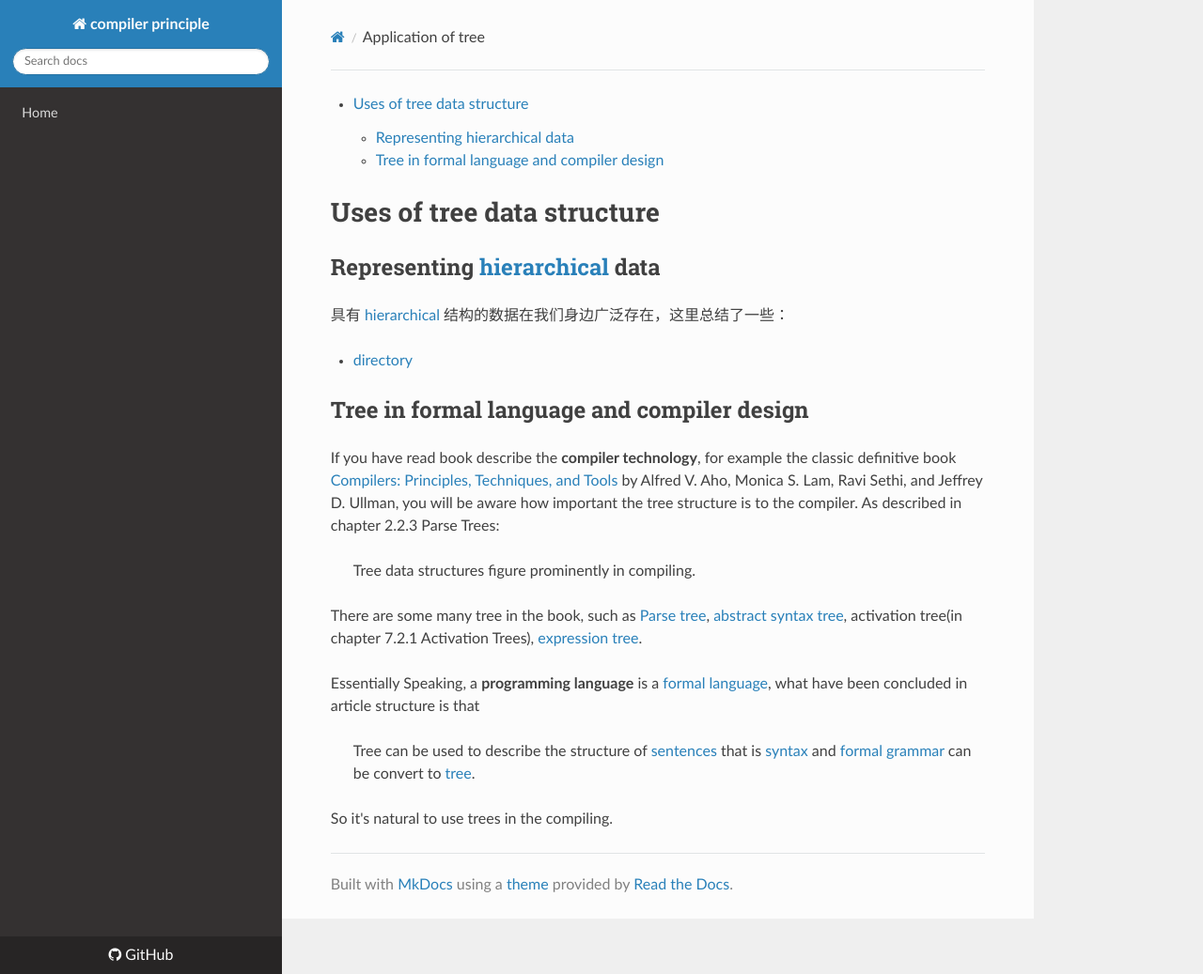
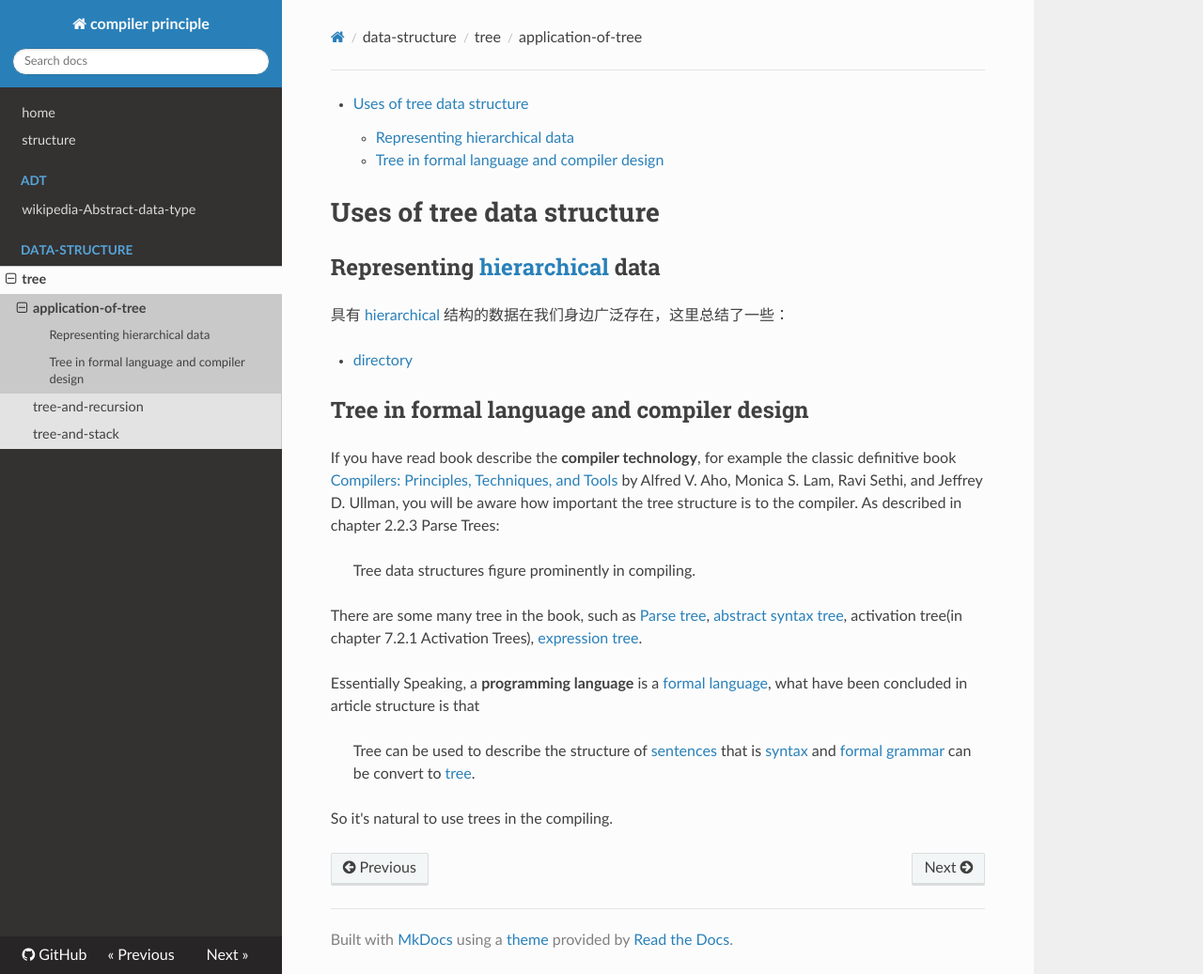
Before and after one commit to dengking/data-structure, an MkDocs documentation site: the page built from docs/data-structure/tree/application-of-tree.md, in a window 1280 px wide and 1037 px high. Shown: the whole window at 94% size. Built offline with MkDocs 1.6.1, drawn with Linux system fonts in a browser that asks for light colours; nearby versions of some CDN libraries.

Commit message:
add nav structure
add nav structure

```diff
--- a/mkdocs.yml
+++ b/mkdocs.yml
@@ -18,7 +18,15 @@ theme:
         - django
 
 nav:
-- Home: index.md
+- home: wikipedia-Data-structure.md
+- structure: structure.md
+- ADT:
+  - wikipedia-Abstract-data-type: ADT/wikipedia-Abstract-data-type.md
+- data-structure:
+  - tree:
+    - application-of-tree: data-structure/tree/application-of-tree.md
+    - tree-and-recursion: data-structure/tree/tree-and-recursion.md
+    - tree-and-stack: data-structure/tree/tree-and-stack.md
 
 
 extra_css:
```
